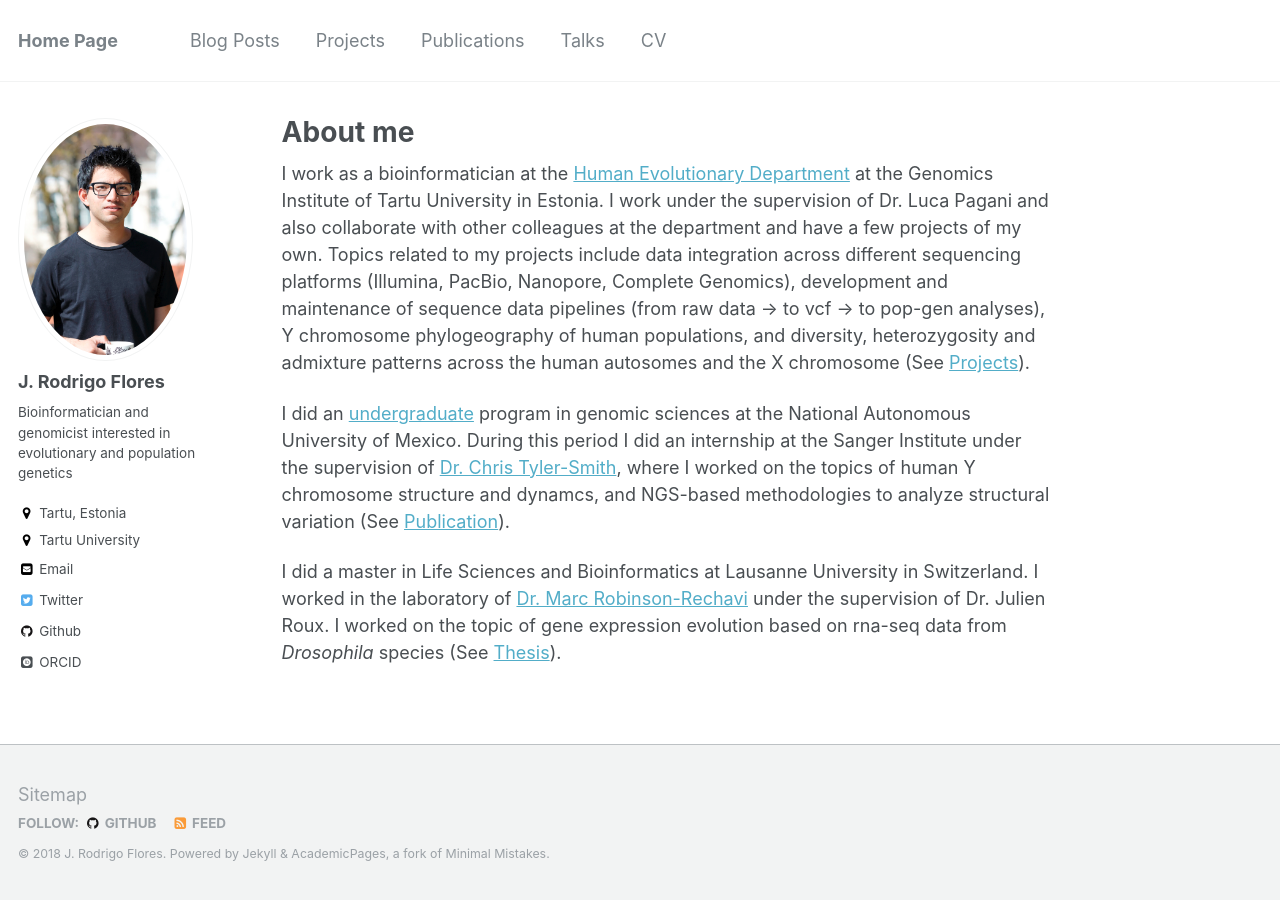
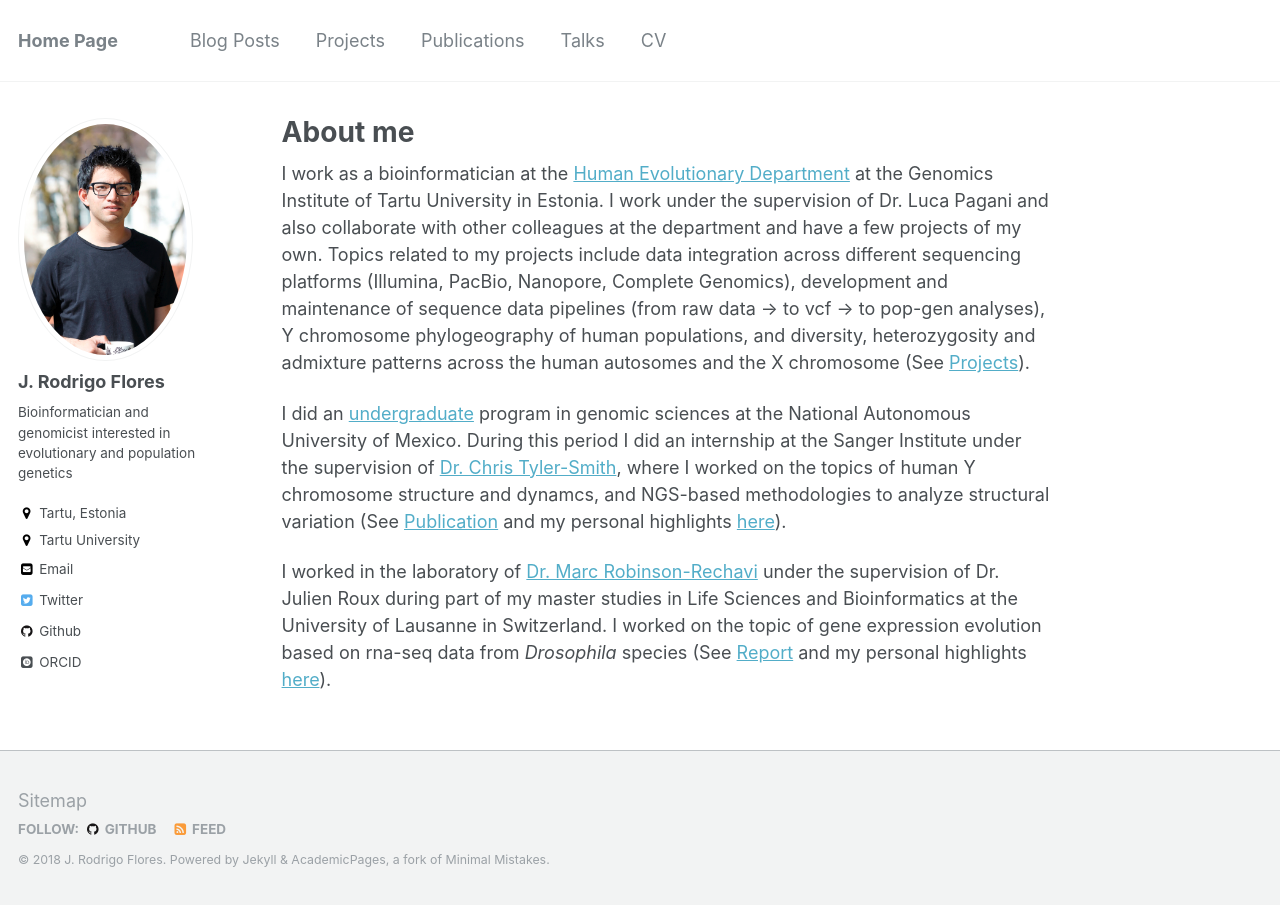
Before and after one commit to JRodrigoF/JRodrigoFlores.github.io, a Jekyll site: the page built from _pages/about.md, in a window 1280 px wide. Built offline with Jekyll 4.4.1, drawn with Linux system fonts in a browser that asks for light colours; some web fonts are replaced.

Commit message:
Update about.md

```diff
--- a/_pages/about.md
+++ b/_pages/about.md
@@ -10,6 +10,6 @@ redirect_from:
 
 I work as a bioinformatician at the [Human Evolutionary Department](http://www.ebc.ee/) at the Genomics Institute of Tartu University in Estonia. I work under the supervision of Dr. Luca Pagani and also collaborate with other colleagues at the department and have a few projects of my own. Topics related to my projects include data integration across different sequencing platforms (Illumina, PacBio, Nanopore, Complete Genomics), development and maintenance of sequence data pipelines (from raw data -> to vcf -> to pop-gen analyses), Y chromosome phylogeography of human populations, and diversity, heterozygosity and admixture patterns across the human autosomes and the X chromosome (See [Projects](https://jrodrigoflores.com/projects/)).
 
-I did an [undergraduate](http://www.lcg.unam.mx/about) program in genomic sciences at the National Autonomous University of Mexico. During this period I did an internship at the Sanger Institute under the supervision of [Dr. Chris Tyler-Smith](https://www.sanger.ac.uk/people/directory/tyler-smith-chris), where I worked on the topics of human Y chromosome structure and dynamcs, and NGS-based methodologies to analyze structural variation (See [Publication](https://www.ncbi.nlm.nih.gov/pmc/articles/PMC4500966/)).
+I did an [undergraduate](http://www.lcg.unam.mx/about) program in genomic sciences at the National Autonomous University of Mexico. During this period I did an internship at the Sanger Institute under the supervision of [Dr. Chris Tyler-Smith](https://www.sanger.ac.uk/people/directory/tyler-smith-chris), where I worked on the topics of human Y chromosome structure and dynamcs, and NGS-based methodologies to analyze structural variation (See [Publication](https://www.ncbi.nlm.nih.gov/pmc/articles/PMC4500966/) and my personal highlights [here](https://jrodrigoflores.com/posts/2018/11/Paper-Y-chromosome-structural-variation/)).
 
-I did a master in Life Sciences and Bioinformatics at Lausanne University in Switzerland. I worked in the laboratory of [Dr. Marc Robinson-Rechavi](https://www.unil.ch/dee/robinson-rechavi-group) under the supervision of Dr. Julien Roux. I worked on the topic of gene expression evolution based on rna-seq data from _Drosophila_ species (See [Thesis](https://www.dropbox.com/s/imrnpn8ukzkvaar/E%20-%20Master%20Report%20-%20Second%20submission.pdf?dl=0)).
+I worked in the laboratory of [Dr. Marc Robinson-Rechavi](https://www.unil.ch/dee/robinson-rechavi-group) under the supervision of Dr. Julien Roux during part of my master studies in Life Sciences and Bioinformatics at the University of Lausanne in Switzerland. I worked on the topic of gene expression evolution based on rna-seq data from _Drosophila_ species (See [Report](https://www.dropbox.com/s/imrnpn8ukzkvaar/E%20-%20Master%20Report%20-%20Second%20submission.pdf?dl=0) and my personal highlights [here](https://jrodrigoflores.com/posts/2018/11/Report-Gene-expression-evolution-Drosophila/)).
```
